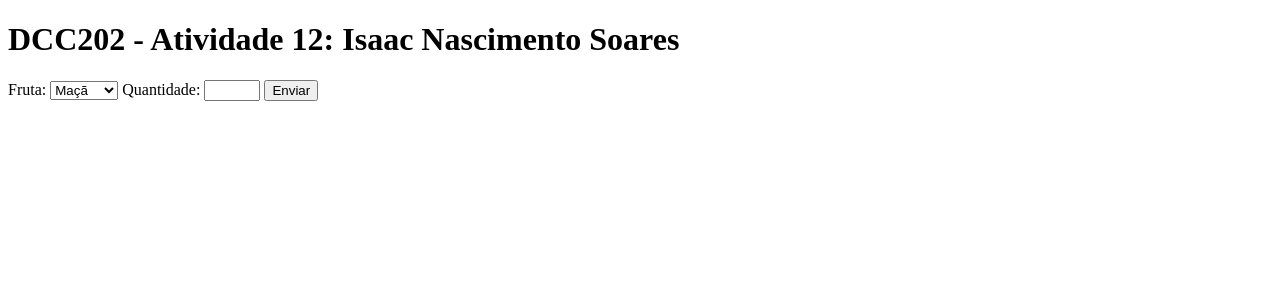
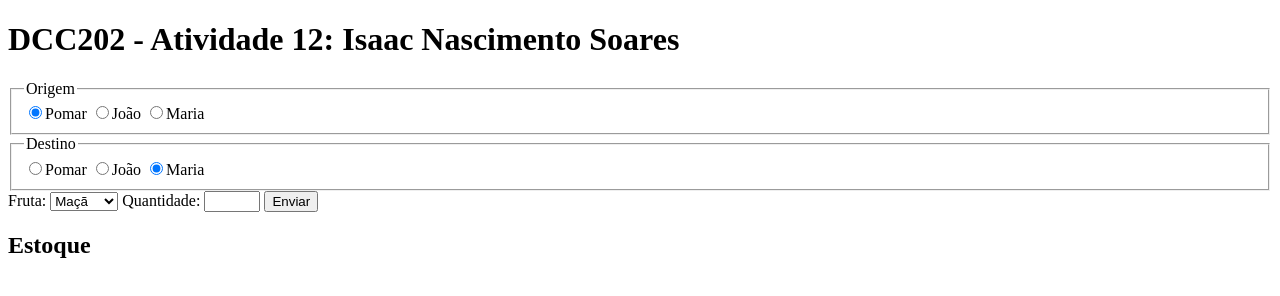
Before and after one commit to ufjf-dcc202/ufjf-dcc202-2023-3-a-atv12-IsaacNSoares, a website: page index.html in a window 1280 px wide. Drawn offline with Linux system fonts and the light colour scheme.

Commit message:
relaciona js e html

```diff
--- a/index.html
+++ b/index.html
@@ -11,6 +11,18 @@
     <h1>DCC202 - Atividade 12: Isaac Nascimento Soares</h1>
     <section>
       <form name="entrada">
+        <fieldset>
+          <legend>Origem</legend>
+          <label><input type="radio" name="origem" value="pomar" checked/>Pomar</label>
+          <label><input type="radio" name="origem" value="joao"/>João</label>
+          <label><input type="radio" name="origem" value="maria"/>Maria</label>
+        </fieldset>
+        <fieldset>
+          <legend>Destino</legend>
+          <label><input type="radio" name="destino" value="pomar"/>Pomar</label>
+          <label><input type="radio" name="destino" value="joao"/>João</label>
+          <label><input type="radio" name="destino" value="maria" checked/>Maria</label>
+        </fieldset>
         <label for="ifruta">Fruta: </label>
         <select id="ifruta" name="fruta">
           <option value="maca">Maçã</option>
@@ -23,6 +35,11 @@
         <button type="submit">Enviar</button>
       </form>
     </section>
+    <section>
+      <h2>Estoque</h2>
+      <ol id="olJoao"></ol>
+      <ol id="olMaria"></ol>
+    </section>
   </main>
 </body>
 </html>
--- a/main.js
+++ b/main.js
@@ -1,6 +1,9 @@
 //main.js
 
 document.entrada.addEventListener('submit', leFormulario);
+
+const olJoao = document.querySelector("#olJoao");
+const olMaria = document.querySelector("#olMaria");
 
 function leFormulario(event){
   event.preventDefault();
```
